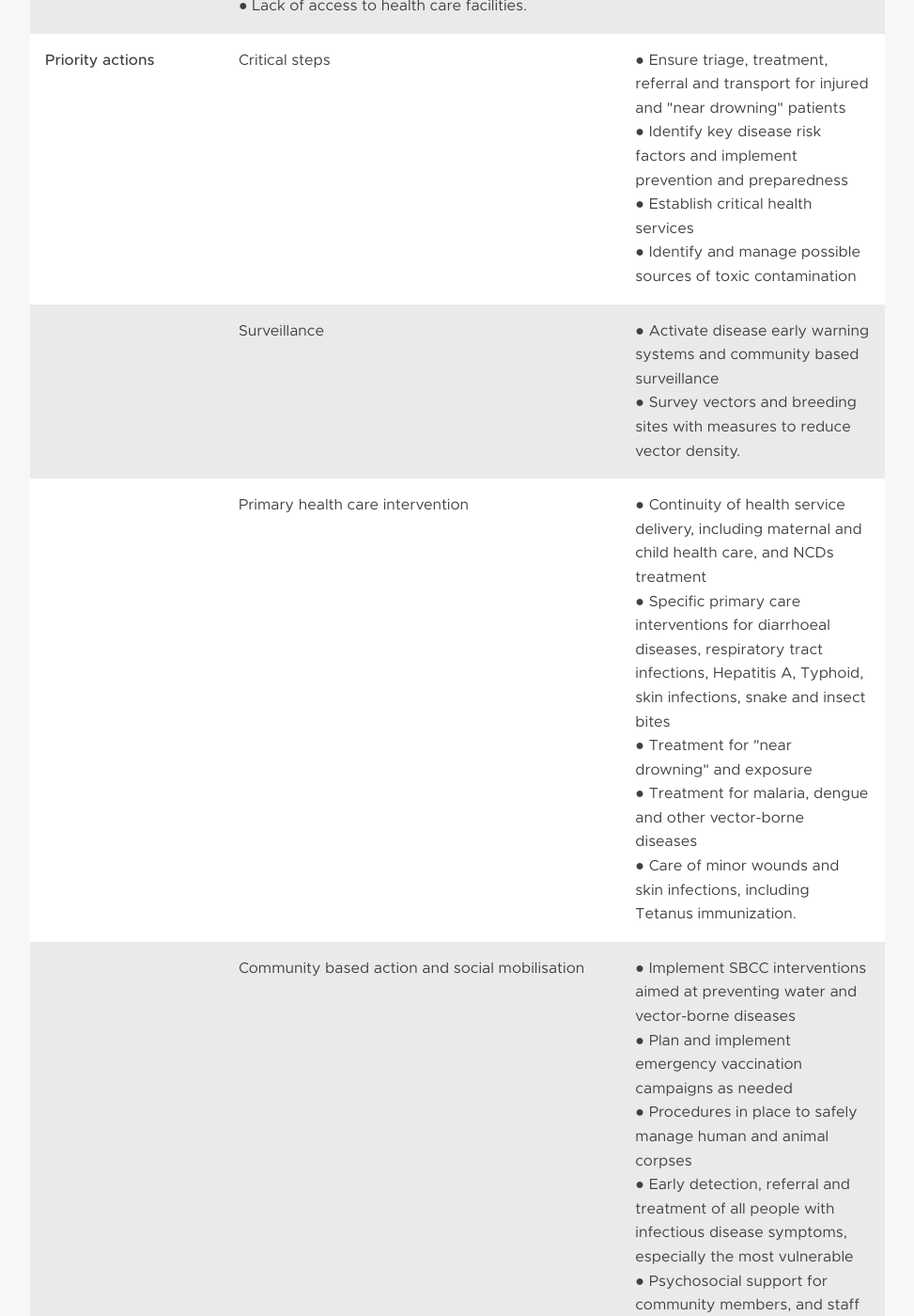
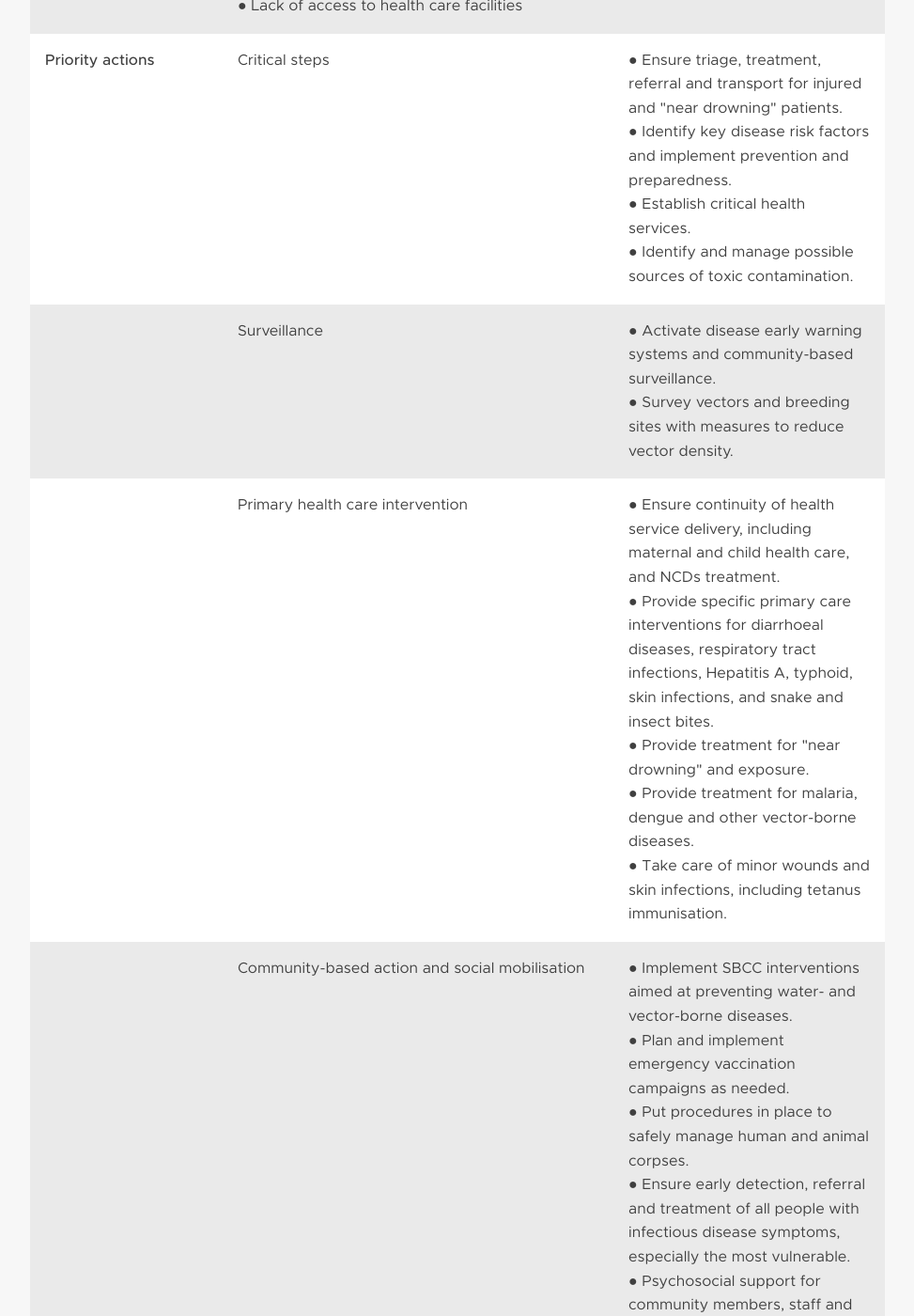
Before and after one commit to Julialhuillery/poc, a Jekyll site: the page built from _documents/(P)NS health programme manager (Cyclone-Hurricane-Typhoon).md, in a window 1280 px wide and 1400 px high, scrolled down 1602 px. Shown: the whole window at 94% size, without its empty margins (153-1126 px from the left). Built offline with Jekyll 4.4.1, drawn with Linux system fonts in a browser that asks for light colours; our own code applies the rules of GitHub Pages for plain Markdown files; some of the changed text lies outside the part shown.

Commit message:
Update from Forestry.io jlm@lsi.io updated _documents/(P)NS health programme manager (Cyclone-Hurricane-Typhoon).md

```diff
--- a/_documents/(P)NS health programme manager (Cyclone-Hurricane-Typhoon).md
+++ b/_documents/(P)NS health programme manager (Cyclone-Hurricane-Typhoon).md
@@ -1,34 +1,34 @@
 ---
-title: (P)NS health programme manager (Cyclone-Hurricane-Typhoon)
+title: "(P)NS health programme manager (Cyclone-Hurricane-Typhoon)"
 categories:
 - disasters
 - cyclone
 pdf:
   name:
   url:
+
 ---
-**Cyclone / Hurricane/ Typhoon**
+**Cyclone / Hurricane / Typhoon**
 
 | Role profile 4 | Competencies | Gaps in competencies | Gaps in information they need |
 | :--- | :--- | :--- | :--- |
 | **(P)NS health programme manager** | &nbsp; | &nbsp; | &nbsp; |
 
-
-**Cyclone / Hurricane/ Typhoon**
+**Cyclone / Hurricane / Typhoon**
 
 | **Key facts** | Cyclones (hurricanes and typhoons) are associated with damage to infrastructure from high winds and storm surges, and flooding. ||
 | :--- | :--- | :--- |
-| **Main health impacts** | Trauma (injury) is most likely during a cyclone/hurricane/typhoon, or in the immediate aftermath. In the days, weeks (and sometimes months) following a cyclone/hurricane, the main health concerns are:|
-|&nbsp;| Health concern | Mechanism |
-|&nbsp;| Diarrhoeal diseases | Contamination of water supplies by flood water, damaged or destroyed sanitation facilities and poor hygiene practices. |
-|&nbsp;| Vector-borne diseases | Flooding or stagnant water can increase the risk of breeding sites for vectors. |
-|&nbsp;| Respiratory illnesses and vaccine preventable diseases | Significant population displacement and risk of overcrowded, communal emergency shelters. |
-|&nbsp;| Disruption to normal health services | Destruction and damage to health facilities and stock disrupt normal services impacting NCD treatment, and maternal and child health services. |
-| **Risk factors leading to an outbreak/epidemic** | ● Poor WASH conditions<br>● Displacement of affected populations, especially if prolonged<br>● Inadequate or crowded shelter<br>● Lack of access to steady, appropriate food supplies<br>● Lack of access to health care facilities. |
-| **Priority actions** | Critical steps | ● Ensure triage, treatment, referral and transport for injured and &quot;near drowning&quot; patients<br>● Identify key disease risk factors and implement prevention and preparedness<br>● Establish critical health services<br>● Identify and manage possible sources of toxic contamination |
-|&nbsp;| Surveillance | ● Activate disease early warning systems and community based surveillance<br>● Survey vectors and breeding sites with measures to reduce vector density. |
-|&nbsp;| Primary health care intervention | ● Continuity of health service delivery, including maternal and child health care, and NCDs treatment<br>● Specific primary care interventions for diarrhoeal diseases, respiratory tract infections, Hepatitis A, Typhoid, skin infections, snake and insect bites<br>● Treatment for &quot;near drowning&quot; and exposure<br>● Treatment for malaria, dengue and other vector-borne diseases<br>● Care of minor wounds and skin infections, including Tetanus immunization. |
-|&nbsp;| Community based action and social mobilisation | ● Implement SBCC interventions aimed at preventing water and vector-borne diseases<br>● Plan and implement emergency vaccination campaigns as needed<br>● Procedures in place to safely manage human and animal corpses<br>● Early detection, referral and treatment of all people with infectious disease symptoms, especially the most vulnerable<br>● Psychosocial support for community members, and staff and volunteers<br>● Prevention of WASH related diseases:<br>o Handwashing with soap<br>o Safe excreta disposal<br>o Safe drinking water<br>o Environmental Sanitation<br>o Food Safety. |
-|&nbsp;| Coordination | ● Coordination between agencies and sectors including Health, Nutrition, WASH &amp; Shelter<br>● Coordination between rescue services and health services (including level 1,2 and 3 facilities)<br>● Coordination of volunteers. |
-| **Disease Tools that may be relevant** | ● Diarrhoeal disease<br>● Malaria<br>● Dengue, Chikungunya, Zika <br>● Yellow fever<br>● ARIs<br>● Respiratory diseases | ● Hepatitis A<br>● Hepatitis E <br>● Typhoid fever<br>● Malnutrition <br>● Measles<br>● Meningococcal disease<br>● Vaccine-preventable<br>● Polio. |
-| **Other Movement tools that may be relevant** |- CBS<br>- ECV training manual<br>- CBHFA training manual<br>- ERUs (clinical and public health) - there is an annex for this<br>- |
+| **Main health impacts** | Trauma (injury) is most likely during a cyclone/hurricane/typhoon, or in the immediate aftermath. In the days, weeks (and sometimes months) following a cyclone/hurricane, the main health concerns are:||
+|&nbsp;| Health concern | **Mechanism** |
+|&nbsp;| Diarrhoeal diseases | Contamination of water supplies by flood water, damaged or destroyed sanitation facilities and poor hygiene practices |
+|&nbsp;| Vector-borne diseases | Flooding or stagnant water that increases the risk of breeding sites for vectors |
+|&nbsp;| Respiratory illnesses and vaccine preventable diseases | Significant population displacement and risk of overcrowded, communal emergency shelters |
+|&nbsp;| Disruption to normal health services | Destruction and damage to health facilities and stock, disrupting normal services and impacting NCD treatment, and maternal and child health services |
+| **Risk factors leading to an outbreak/epidemic** | ● Poor WASH conditions<br>● Displacement of affected populations, especially if prolonged<br>● Inadequate or crowded shelters<br>● Lack of access to steady, appropriate food supplies<br>● Lack of access to health care facilities ||
+| **Priority actions** | Critical steps | ● Ensure triage, treatment, referral and transport for injured and &quot;near drowning&quot; patients.<br>● Identify key disease risk factors and implement prevention and preparedness.<br>● Establish critical health services.<br>● Identify and manage possible sources of toxic contamination. |
+|&nbsp;| Surveillance | ● Activate disease early warning systems and community-based surveillance.<br>● Survey vectors and breeding sites with measures to reduce vector density. |
+|&nbsp;| Primary health care intervention | ● Ensure continuity of health service delivery, including maternal and child health care, and NCDs treatment.<br>● Provide specific primary care interventions for diarrhoeal diseases, respiratory tract infections, Hepatitis A, typhoid, skin infections, and snake and insect bites.<br>● Provide treatment for &quot;near drowning&quot; and exposure.<br>● Provide treatment for malaria, dengue and other vector-borne diseases.<br>● Take care of minor wounds and skin infections, including tetanus immunisation. |
+|&nbsp;| Community-based action and social mobilisation | ● Implement SBCC interventions aimed at preventing water- and vector-borne diseases.<br>● Plan and implement emergency vaccination campaigns as needed.<br>● Put procedures in place to safely manage human and animal corpses.<br>● Ensure early detection, referral and treatment of all people with infectious disease symptoms, especially the most vulnerable.<br>● Psychosocial support for community members, staff and volunteers<br>● Prevention of WASH related diseases:<br>o Hand-washing with soap<br>o Safe excreta disposal<br>o Safe drinking water<br>o Environmental sanitation<br>o Food safety. |
+|&nbsp;| Coordination | ● Coordination between agencies and sectors including Health, Nutrition, WASH and Shelter<br>● Coordination between rescue services and health services (including levels 1, 2 and 3 facilities)<br>● Coordination of volunteers |
+| **Disease tools that may be relevant** | ● Diarrhoeal disease<br>● Malaria<br>● Dengue, Chikungunya, Zika <br>● Yellow fever<br>● ARIs<br>● Respiratory diseases | ● Hepatitis A<br>● Hepatitis E <br>● Typhoid fever<br>● Malnutrition <br>● Measles<br>● Meningococcal disease<br>● Vaccine-preventable disease<br>● Polio |
+| **Other movement tools that may be relevant** |- CBS<br>- ECV training manual<br>- CBHFA training manual<br>- ERUs (clinical and public health) - there is an annex for this<br>- ||
```
